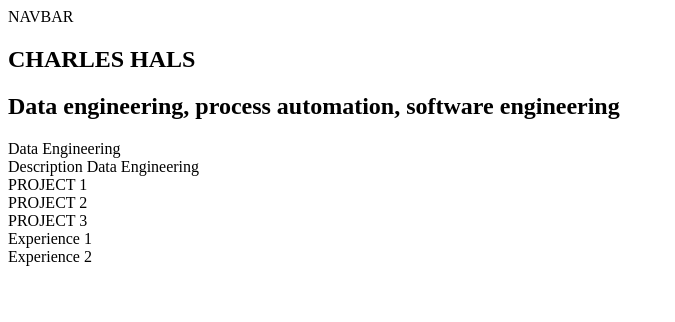
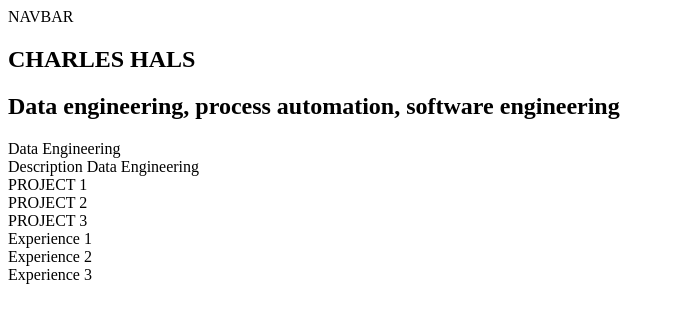
Before and after one commit to CharlesHals/charleshals-vitrine, a React (Create React App) app: page / in a window 1280 px wide. Shown: the top 322 px of the page, without its empty margins (0-675 px from the left). Built offline with nearby package versions, Linux system fonts and the light colour scheme.

Commit message:
Daily Business

```diff
--- a/src/App.js
+++ b/src/App.js
@@ -34,6 +34,9 @@ const App = () => {
         <div className="experience-container">
           Experience 2
         </div>
+        <div className="experience-container">
+          Experience 3
+        </div>
       </section>
     </div>
   );
```
